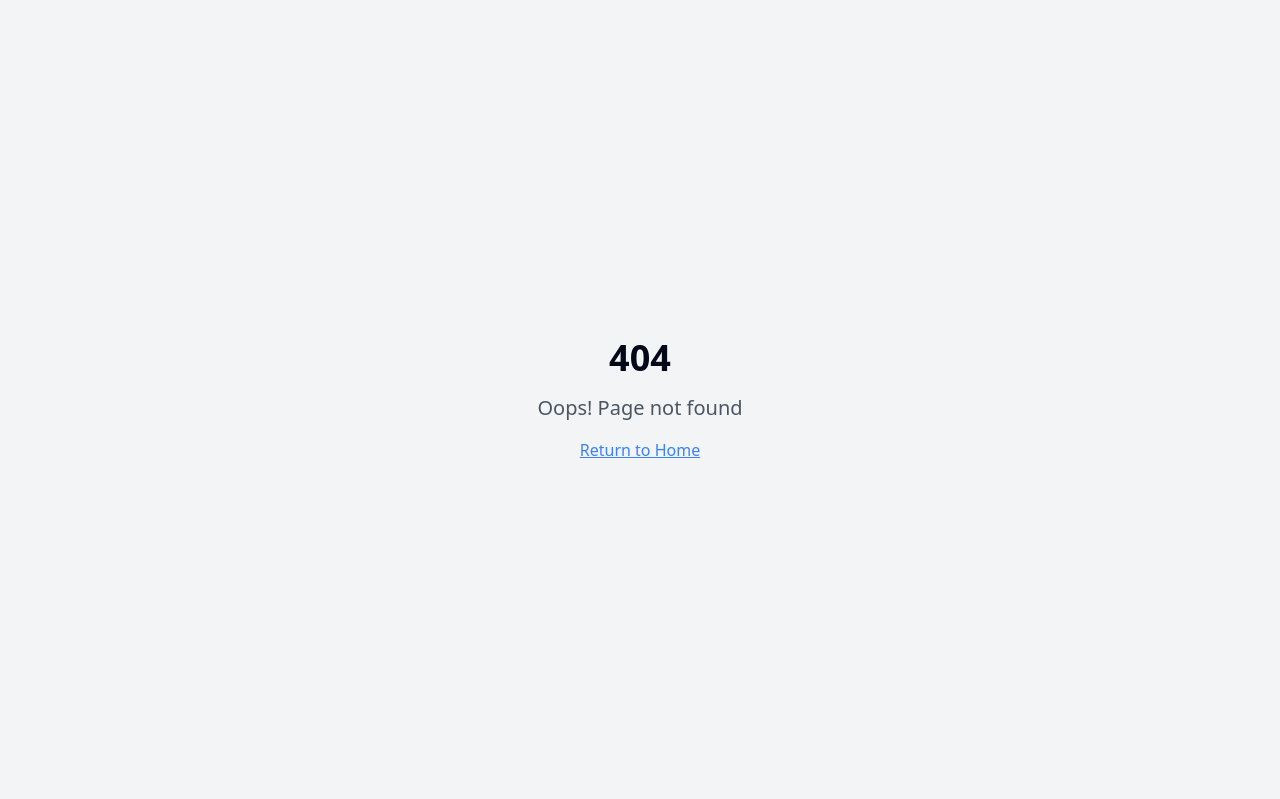
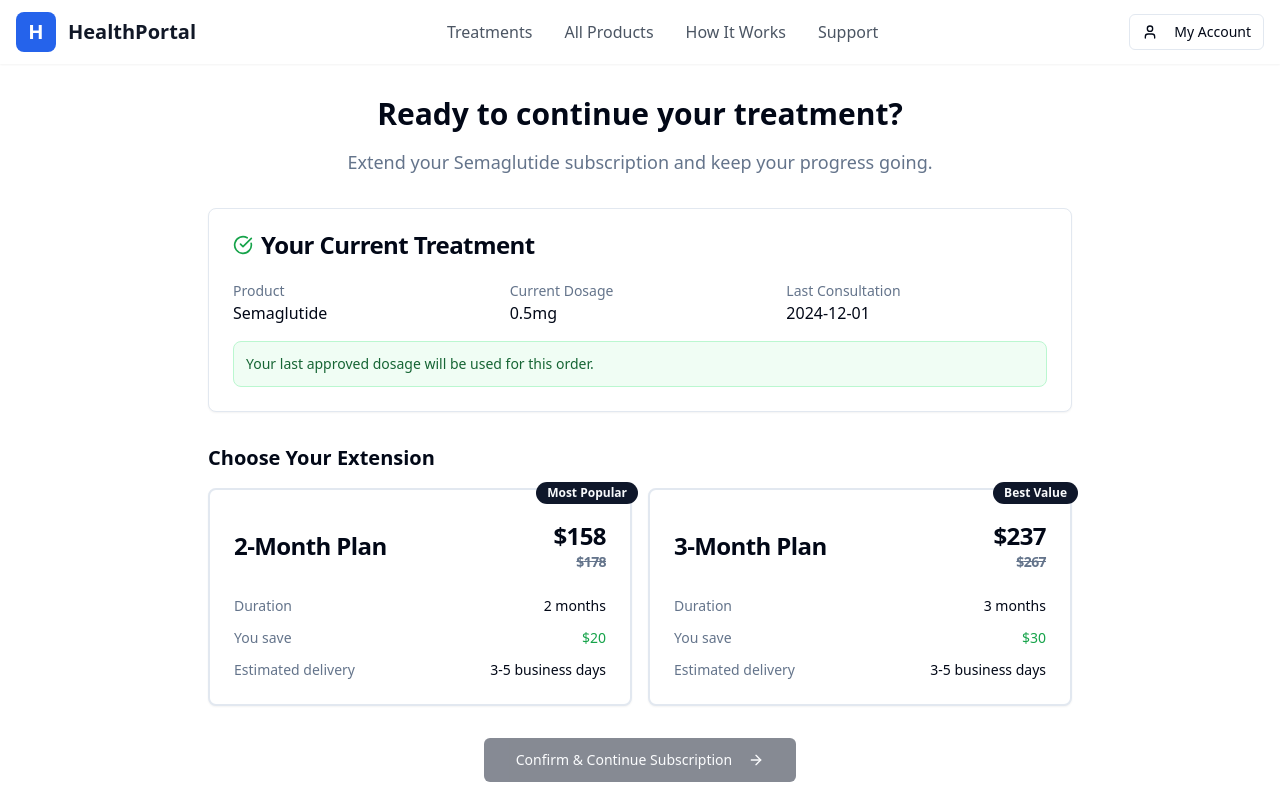
Before and after one commit to antareep1590/heal-thy-portal, a React (Vite) app: page /renewal in a window 1280 px wide. Before the commit this address had no page. Shown: the top 799 px of the page. Built offline with nearby package versions, Linux system fonts and the light colour scheme.

Commit message:
feat: Create Renewal Landing Page
Adds a renewal landing page accessible via email/notification, allowing users to extend subscriptions, review dosage, and proceed to checkout. Includes plan extension options, dosage review, and a checkout CTA.

```diff
--- a/src/App.tsx
+++ b/src/App.tsx
@@ -17,6 +17,7 @@ import IntakeForm from "./pages/IntakeForm";
 import PreConsultation from "./pages/PreConsultation";
 import OrderHistory from "./pages/OrderHistory";
 import PaymentMethods from "./pages/PaymentMethods";
+import RenewalPage from "./pages/RenewalPage";
 import NotFound from "./pages/NotFound";
 
 const queryClient = new QueryClient();
@@ -41,6 +42,7 @@ const App = () => (
           <Route path="/thank-you" element={<ThankYou />} />
           <Route path="/intake-form" element={<IntakeForm />} />
           <Route path="/pre-consultation" element={<PreConsultation />} />
+          <Route path="/renewal" element={<RenewalPage />} />
           <Route path="*" element={<NotFound />} />
         </Routes>
       </BrowserRouter>
--- /dev/null
+++ b/src/pages/RenewalPage.tsx
@@ -0,0 +1,241 @@
+import { useState } from "react";
+import { useNavigate } from "react-router-dom";
+import { Card, CardContent, CardHeader, CardTitle } from "@/components/ui/card";
+import { Button } from "@/components/ui/button";
+import { Badge } from "@/components/ui/badge";
+import { CheckCircle, Clock, ArrowRight, HelpCircle } from "lucide-react";
+import Header from "@/components/Header";
+import Footer from "@/components/Footer";
+
+const RenewalPage = () => {
+  const navigate = useNavigate();
+  const [selectedPlan, setSelectedPlan] = useState<string | null>(null);
+
+  // Mock user data - in real app, this would come from user context/API
+  const currentPlan = {
+    duration: 1, // months
+    product: "Semaglutide",
+    dosage: "0.5mg",
+    lastConsultation: "2024-12-01",
+    isConsultationValid: true
+  };
+
+  const getPlanOptions = () => {
+    if (currentPlan.duration === 1) {
+      return [
+        {
+          id: "2-month",
+          duration: 2,
+          price: 158,
+          originalPrice: 178,
+          savings: 20,
+          title: "2-Month Plan",
+          badge: "Most Popular"
+        },
+        {
+          id: "3-month",
+          duration: 3,
+          price: 237,
+          originalPrice: 267,
+          savings: 30,
+          title: "3-Month Plan",
+          badge: "Best Value"
+        }
+      ];
+    } else if (currentPlan.duration === 2) {
+      return [
+        {
+          id: "1-month",
+          duration: 1,
+          price: 89,
+          title: "Add 1 More Month"
+        }
+      ];
+    }
+    return [];
+  };
+
+  const planOptions = getPlanOptions();
+  const needsNewConsultation = currentPlan.duration >= 3;
+
+  const handlePlanSelect = (planId: string) => {
+    setSelectedPlan(planId);
+  };
+
+  const handleContinueToCheckout = () => {
+    if (selectedPlan) {
+      navigate("/checkout", {
+        state: {
+          renewal: true,
+          planId: selectedPlan,
+          product: currentPlan.product,
+          dosage: currentPlan.dosage
+        }
+      });
+    }
+  };
+
+  if (needsNewConsultation) {
+    return (
+      <div className="min-h-screen bg-background">
+        <Header />
+        <main className="container mx-auto px-4 py-8 max-w-2xl">
+          <div className="text-center space-y-6">
+            <h1 className="text-3xl font-bold text-foreground">Ready to continue your treatment?</h1>
+
+            <Card className="p-8">
+              <div className="space-y-4">
+                <div className="mx-auto w-16 h-16 bg-muted rounded-full flex items-center justify-center">
+                  <Clock className="w-8 h-8 text-muted-foreground" />
+                </div>
+                <h2 className="text-xl font-semibold">New Consultation Required</h2>
+                <p className="text-muted-foreground">
+                  You've completed a 3-month treatment cycle. To continue, you'll need a new consultation
+                  to ensure your treatment plan is still right for you.
+                </p>
+                <Button
+                  className="w-full mt-6"
+                  onClick={() => navigate("/products")}
+                >
+                  Start New Consultation
+                </Button>
+              </div>
+            </Card>
+
+            <div className="text-sm text-muted-foreground">
+              Need help? <a href="#" className="text-primary hover:underline">Contact Support</a>
+            </div>
+          </div>
+        </main>
+        <Footer />
+      </div>
+    );
+  }
+
+  return (
+    <div className="min-h-screen bg-background">
+      <Header />
+      <main className="container mx-auto px-4 py-8 max-w-4xl">
+        <div className="space-y-8">
+          {/* Header */}
+          <div className="text-center space-y-4">
+            <h1 className="text-3xl font-bold text-foreground">Ready to continue your treatment?</h1>
+            <p className="text-lg text-muted-foreground">
+              Extend your {currentPlan.product} subscription and keep your progress going.
+            </p>
+          </div>
+
+          {/* Dosage Review */}
+          <Card>
+            <CardHeader>
+              <CardTitle className="flex items-center gap-2">
+                <CheckCircle className="w-5 h-5 text-green-600" />
+                Your Current Treatment
+              </CardTitle>
+            </CardHeader>
+            <CardContent className="space-y-4">
+              <div className="grid grid-cols-1 md:grid-cols-3 gap-4">
+                <div>
+                  <div className="text-sm text-muted-foreground">Product</div>
+                  <div className="font-medium">{currentPlan.product}</div>
+                </div>
+                <div>
+                  <div className="text-sm text-muted-foreground">Current Dosage</div>
+                  <div className="font-medium">{currentPlan.dosage}</div>
+                </div>
+                <div>
+                  <div className="text-sm text-muted-foreground">Last Consultation</div>
+                  <div className="font-medium">{currentPlan.lastConsultation}</div>
+                </div>
+              </div>
+              {currentPlan.isConsultationValid && (
+                <div className="bg-green-50 border border-green-200 rounded-lg p-3">
+                  <p className="text-sm text-green-800">
+                    Your last approved dosage will be used for this order.
+                  </p>
+                </div>
+              )}
+            </CardContent>
+          </Card>
+
+          {/* Plan Options */}
+          <div className="space-y-4">
+            <h2 className="text-xl font-semibold">Choose Your Extension</h2>
+            <div className="grid gap-4 md:grid-cols-2">
+              {planOptions.map((plan) => (
+                <Card
+                  key={plan.id}
+                  className={`cursor-pointer transition-all border-2 ${
+                    selectedPlan === plan.id
+                      ? 'border-primary bg-primary/5'
+                      : 'border-border hover:border-primary/50'
+                  }`}
+                  onClick={() => handlePlanSelect(plan.id)}
+                >
+                  <CardHeader className="relative">
+                    {plan.badge && (
+                      <Badge className="absolute -top-2 -right-2 bg-primary text-primary-foreground">
+                        {plan.badge}
+                      </Badge>
+                    )}
+                    <CardTitle className="flex justify-between items-center">
+                      <span>{plan.title}</span>
+                      <div className="text-right">
+                        <div className="text-2xl font-bold">${plan.price}</div>
+                        {plan.originalPrice && (
+                          <div className="text-sm text-muted-foreground line-through">
+                            ${plan.originalPrice}
+                          </div>
+                        )}
+                      </div>
+                    </CardTitle>
+                  </CardHeader>
+                  <CardContent className="space-y-3">
+                    <div className="flex justify-between text-sm">
+                      <span className="text-muted-foreground">Duration</span>
+                      <span className="font-medium">{plan.duration} month{plan.duration > 1 ? 's' : ''}</span>
+                    </div>
+                    {plan.savings && (
+                      <div className="flex justify-between text-sm">
+                        <span className="text-muted-foreground">You save</span>
+                        <span className="font-medium text-green-600">${plan.savings}</span>
+                      </div>
+                    )}
+                    <div className="flex justify-between text-sm">
+                      <span className="text-muted-foreground">Estimated delivery</span>
+                      <span className="font-medium">3-5 business days</span>
+                    </div>
+                  </CardContent>
+                </Card>
+              ))}
+            </div>
+          </div>
+
+          {/* Checkout CTA */}
+          <div className="text-center space-y-4">
+            <Button
+              size="lg"
+              className="w-full md:w-auto px-8"
+              disabled={!selectedPlan}
+              onClick={handleContinueToCheckout}
+            >
+              Confirm & Continue Subscription
+              <ArrowRight className="w-4 h-4 ml-2" />
+            </Button>
+
+            <div className="flex items-center justify-center gap-4 text-sm text-muted-foreground">
+              <span>Need help?</span>
+              <a href="#" className="text-primary hover:underline flex items-center gap-1">
+                <HelpCircle className="w-4 h-4" />
+                Contact Support
+              </a>
+            </div>
+          </div>
+        </div>
+      </main>
+      <Footer />
+    </div>
+  );
+};
+
+export default RenewalPage;
```
